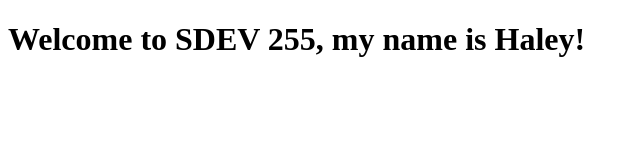
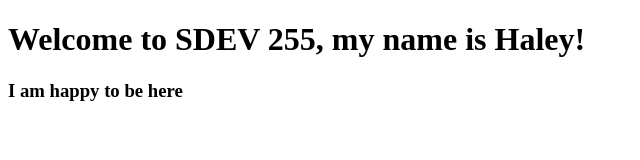
Before and after one commit to haley09/SDEV255ZGit, a plain HTML site: page index.html in a window 1280 px wide. Shown: the whole page, without its empty margins (0-640 px from the left). Drawn offline with Linux system fonts and the light colour scheme.

Commit message:
Added h3 tag saying " I am happy to be here"

```diff
--- a/index.html
+++ b/index.html
@@ -10,6 +10,7 @@
 
 <body>
   <h1> Welcome to SDEV 255, my name is Haley!</h1>
+  <h3> I am happy to be here </h3>
   <script src="script.js"></script>
 
  <!--
```
